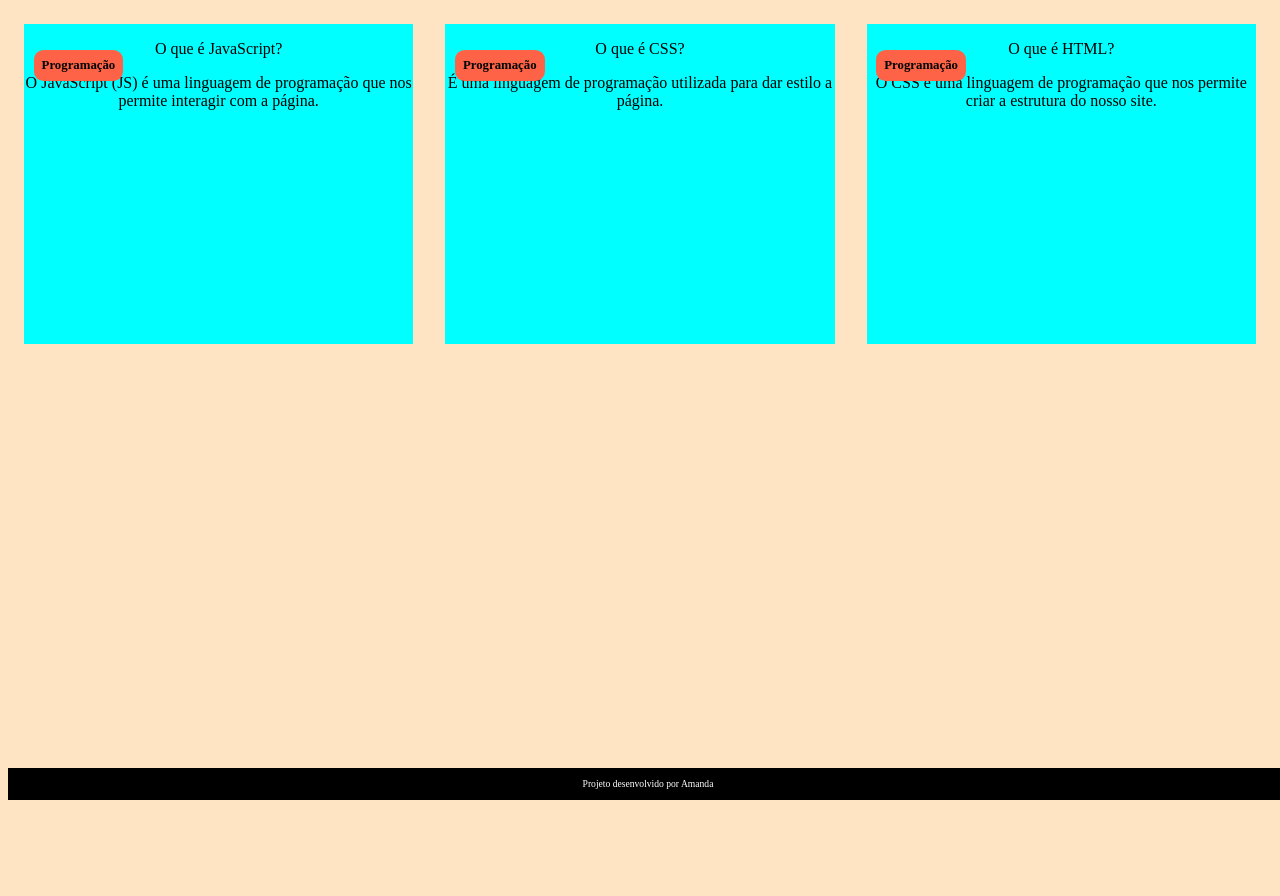
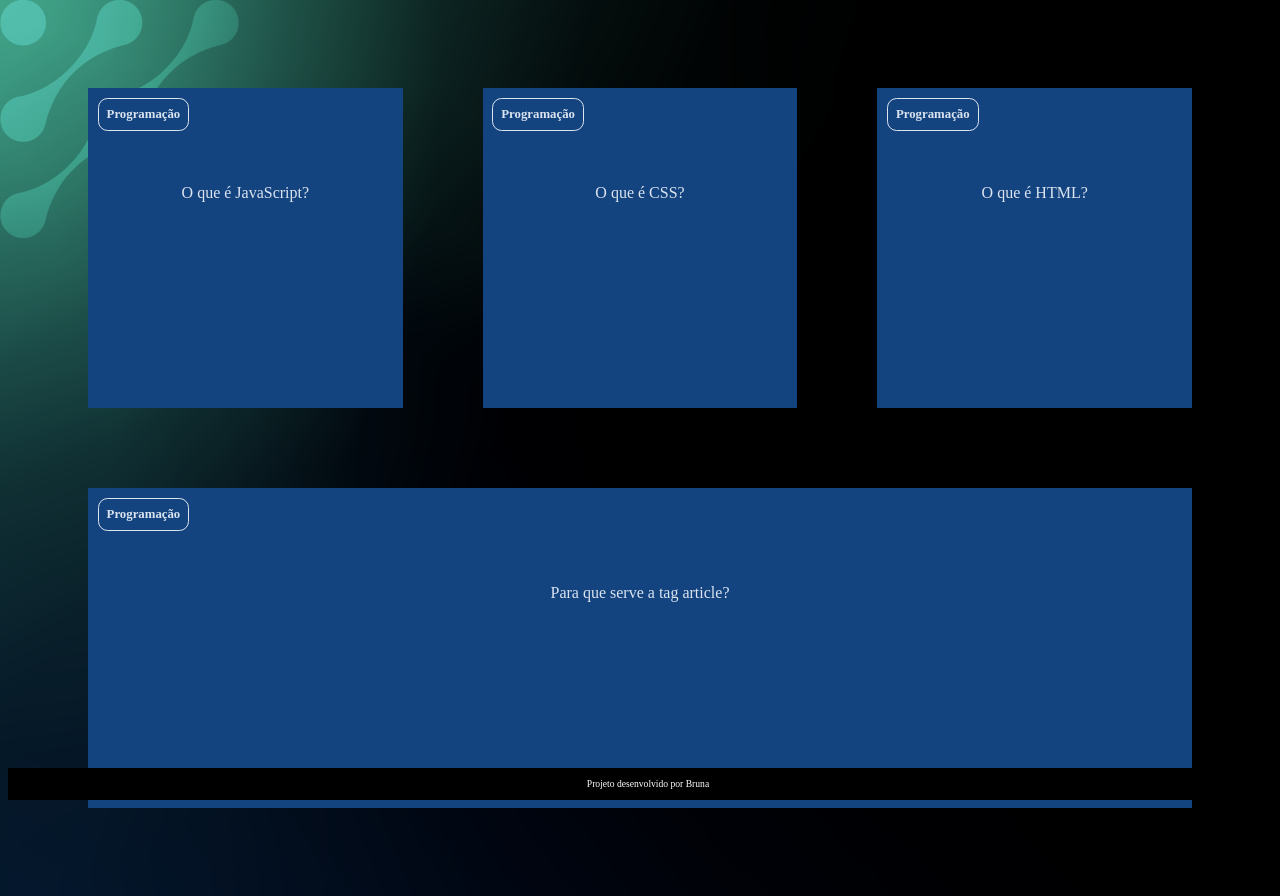
Before and after one commit to brumadruga/ferramentas-de-estudo---bruna, a plain HTML site: page index.html in a window 1280 px wide. Before the commit the page ends 800 px from the top, so only its background shows below. Drawn offline with Linux system fonts and the light colour scheme; a web font is replaced by a local one.

Commit message:
Criamos os js da aula 7

```diff
--- a/assets/style.css
+++ b/assets/style.css
@@ -1,15 +1,24 @@
+:root {
+    --text-color: #DBE4EF;
+    --card-front-color: #144480;
+    --card-back-color: #00F4BF;
+}
+
 body{
-      background-color: bisque;
+      background: url(../bg-desktop.webp);
        font-family: Bai Jamjuree;
 }
 
 #container{
     display: flex;
+     flex-wrap: wrap;
+     justify-content: space-between;
+     padding: 4rem;
+    gap: 3rem;
 }
 
 .cartao{
    margin: 1rem 1rem;
-    background-color: aqua;
     height: 20rem;
     flex-grow: 1;
     flex-basis: calc(33% - 6rem);
@@ -18,16 +27,54 @@ body{
     .cartao__conteudo {
     text-align: center;
     height: 100%;
+    background-color: var(--card-front-color);
+    transform-style: preserve-3d;
+    transition: transform 300ms ease-in-out;
 }
 
 .cartao__conteudo h3 {
-    background-color: tomato;
+     color: var(--text-color);
+    border: 1px solid var(--text-color);
     text-align: left;
     padding: 0.5rem;
     position: absolute;
     margin: 0.6rem;
     border-radius: 0.6rem;
     font-size: 1vw;
+    backface-visibility: hidden;
+}
+
+
+.cartao__conteudo__pergunta p{
+    color: var(--text-color);
+    font-weight: 500;
+}
+
+.cartao__conteudo__resposta p{
+    color: var(--card-back-color);
+    font-weight: 700;
+}
+
+.cartao:hover .cartao__conteudo {
+    transform: rotateY(180deg);
+}
+
+.cartao__conteudo__pergunta,
+.cartao__conteudo__resposta {
+    backface-visibility: hidden;
+    position: absolute;
+    height: 100%;
+    width: 100%;
+}
+
+.cartao__conteudo__resposta {
+    transform: rotateY(180deg);
+}
+
+.cartao__conteudo p {
+    margin-top: 1rem;
+    padding: 2rem;
+    margin-top: 4rem;
 }
 
 footer{
--- a/index.html
+++ b/index.html
@@ -10,7 +10,7 @@
 href="https://fonts.googleapis.com/css2?family=Bai+Jamjuree:ital,wght@0,200;0,300;0,400;0,500;0,600;0,700;1,200;1,300;1,400;1,500;1,600;1,700&display=swap"
 rel="stylesheet" />
 <link rel="stylesheet" href="assets/style.css">
-  <title>ferramenta interativa de estudos- Amanda</title>
+<title>ferramenta interativa de estudos-Bruna </title>
 </head>
 
 <body>
@@ -20,20 +20,19 @@
 <article class="cartao">
 <div class="cartao__conteudo">
 <h3>Programação</h3>
-          <div class="cartao__conteudo_pergunta">
+<div class="cartao__conteudo__pergunta">
 <p> O que é JavaScript?</p>
 </div>
-          <div class="cartao_resposta">
+<div class="cartao__conteudo__resposta">
 <p>O JavaScript (JS) é uma linguagem de programação que nos permite interagir com a página.</p>
 </div>
-
 </div>
 </article>
 
 <article class="cartao">
 <div class="cartao__conteudo">
 <h3>Programação</h3>
-          <div class=" cartao__conteudo__pergunta">
+<div class="cartao__conteudo__pergunta">
 <p> O que é CSS?</p>
 </div>
 <div class="cartao__conteudo__resposta">
@@ -54,12 +53,25 @@
 </div>
 </article>
 
+<article class="cartao">
+<div class="cartao__conteudo">
+<h3>Programação</h3>
+<div class="cartao__conteudo__pergunta">
+<p> Para que serve a tag article?</p>
+</div>
+<div class="cartao__conteudo__resposta">
+<p>Para criar um conteúdo ou elemento independente. No nosso caso estamos usando para criar os cartões de estudo.</p>
+</div>
+</div>
+</article>
+
 </section>
 
 </main>
 <footer>
-    <p>Projeto desenvolvido por Amanda</p>
+<p>Projeto desenvolvido por Bruna</p>
 </footer>
 </body>
-
+<script src="perguntas.js"></script>
+<script src="app.js"></script>
 </html>
--- /dev/null
+++ b/perguntas.js
@@ -0,0 +1,53 @@
+criaCartao(
+    'Programação',
+    'O que é HTML?',
+    'é uma linguagem de programação que nos permite criar a estrtura do nosso site.'
+)
+
+criaCartao(
+    'Programação',
+    'O que é CSS?',
+    'É uma linguagem de programação utilizada para dar estilo a página.'
+)
+
+criaCartao(
+    'Programação',
+    'O que é JavaScript(JS)?',
+    'é uma linguagem de programação que nos permite interagir com a página.'
+)
+
+criaCartao(
+    'Programação',
+    'Para que serve a tag article?',
+    'Para criar um conteúdo ou elemento independente. No nosso caso estamos usando para criar os cartões de estudo.'
+)
+
+criaCartao(
+    'Programação',
+    'O que é tag footer?',
+    'é a tag utilizada para criar o rodapé.'
+)
+
+criaCartao(
+    'Programação',
+    'Qual a diferença entre a tag title que usamos na tag head e a tag h1 que usamos na tag body?',
+    'A tag title aparecerá na aba da página que será aberta e a tag de título h1 é usada no corpo do site como título principal da página.',
+)
+
+criaCartao(
+    Programação,
+    'Qual a diferença entre as tags head e header?',
+    'head é a tag de configurações, tudo que fizermos dentro dela, não aparecerá na página do nosso site. Header é tag de cabeçalho da página.'
+)
+
+criaCartao(
+    'Programação',
+    'Pra que serve o :root utilizado no CSS?',
+    'Serve para salvar variáveis para serem utilizadas durante o desenvolvimento da página, como por exemplo, cores e fontes'
+)
+
+criaCartao(
+    'Programação',
+    'Qual a diferença entre margin e padding?',
+    'margin é espaçamento externo enquanto o padding é espaçamento interno'
+)
```
Also changed, not shown: app.js (added), bg-desktop.webp (added). Lines whose indentation alone changed are shown as unchanged.
